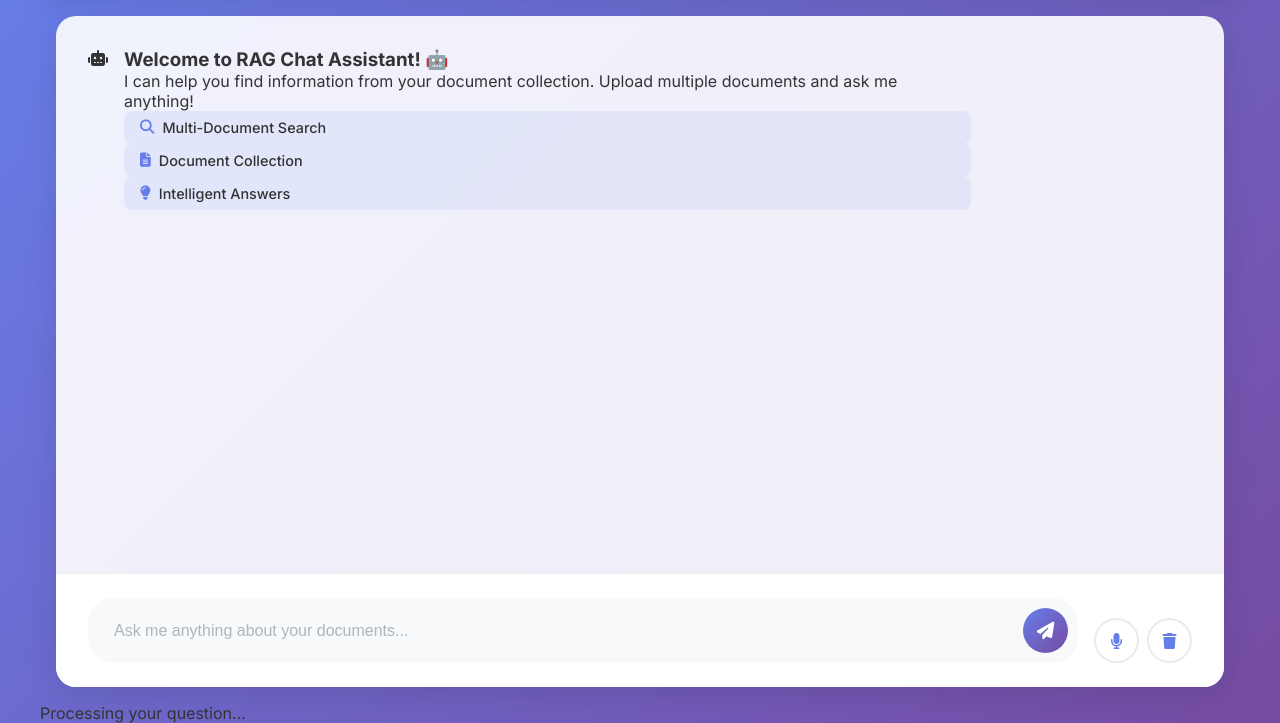
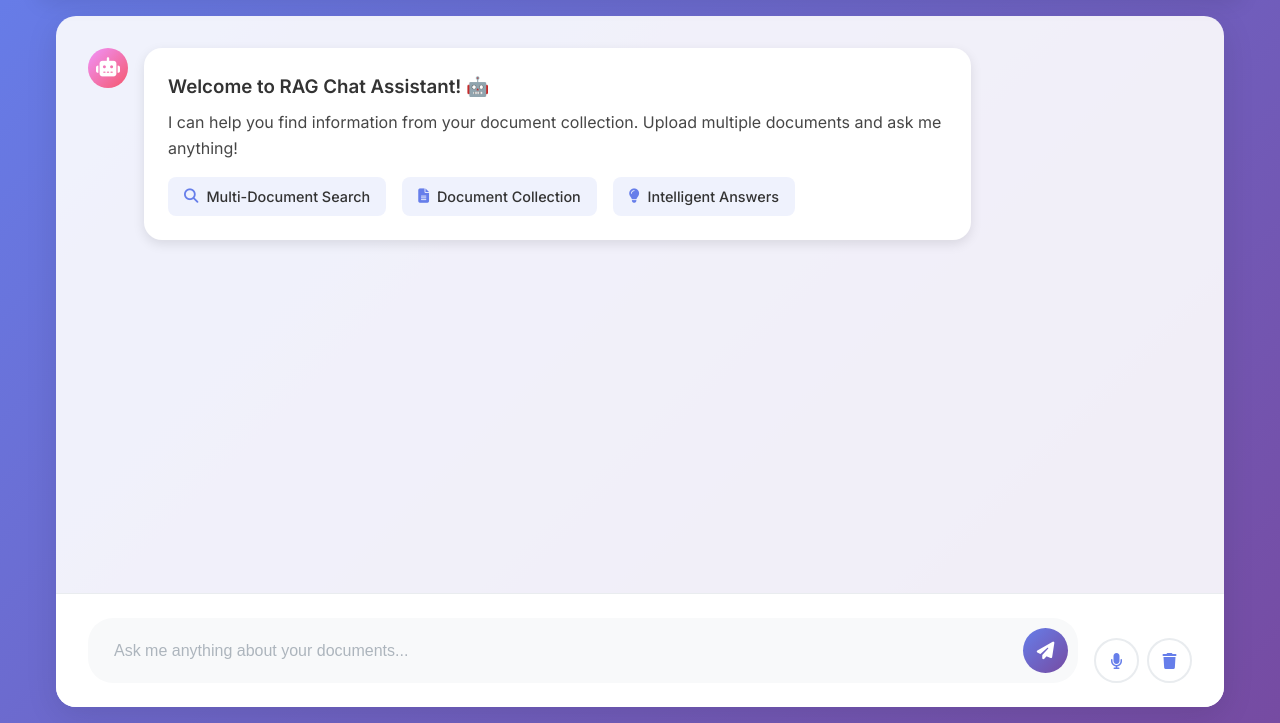
Before and after one commit to Umar-604/RAG, a Flask app: page / in a window 1280 px wide. Shown: the part 77-800 px from the top of the page. Run offline with Flask 3, Linux system fonts and the light colour scheme; parts of the project's set-up code (start-up, migrations or seed data) failed here and were passed over.

Commit message:
Update style.css

```diff
--- a/templates/static/style.css
+++ b/templates/static/style.css
@@ -161,6 +161,56 @@
     flex-direction: row-reverse;
 }
 
+.message-avatar {
+    width: 40px;
+    height: 40px;
+    border-radius: 50%;
+    display: flex;
+    align-items: center;
+    justify-content: center;
+    font-size: 1.2rem;
+    flex-shrink: 0;
+}
+
+.user-message .message-avatar {
+    background: linear-gradient(135deg, #667eea, #764ba2);
+    color: white;
+}
+
+.bot-message .message-avatar {
+    background: linear-gradient(135deg, #f093fb, #f5576c);
+    color: white;
+}
+
+.message-text {
+    background: white;
+    padding: 1.5rem;
+    border-radius: 18px;
+    box-shadow: 0 4px 12px rgba(0, 0, 0, 0.1);
+    line-height: 1.6;
+}
+
+.user-message .message-text {
+    background: linear-gradient(135deg, #667eea, #764ba2);
+    color: white;
+}
+
+.message-text h3 {
+    margin-bottom: 0.5rem;
+    font-weight: 600;
+}
+
+.message-text p {
+    margin-bottom: 1rem;
+    opacity: 0.9;
+}
+
+.features {
+    display: flex;
+    gap: 1rem;
+    flex-wrap: wrap;
+}
+
 .feature {
     display: flex;
     align-items: center;
@@ -267,3 +317,109 @@
     color: white;
     transform: scale(1.1);
 }
+
+/* Loading Overlay */
+.loading-overlay {
+    position: fixed;
+    top: 0;
+    left: 0;
+    width: 100%;
+    height: 100%;
+    background: rgba(0, 0, 0, 0.5);
+    display: flex;
+    align-items: center;
+    justify-content: center;
+    z-index: 1000;
+    backdrop-filter: blur(5px);
+}
+
+.loading-content {
+    background: white;
+    padding: 2rem;
+    border-radius: 20px;
+    text-align: center;
+    box-shadow: 0 8px 32px rgba(0, 0, 0, 0.2);
+}
+
+.spinner {
+    width: 40px;
+    height: 40px;
+    border: 4px solid #f3f3f3;
+    border-top: 4px solid #667eea;
+    border-radius: 50%;
+    animation: spin 1s linear infinite;
+    margin: 0 auto 1rem;
+}
+
+.loading-content p {
+    color: #666;
+    font-weight: 500;
+}
+
+/* Utility Classes */
+.hidden {
+    display: none !important;
+}
+
+/* Animations */
+@keyframes fadeInUp {
+    from {
+        opacity: 0;
+        transform: translateY(20px);
+    }
+    to {
+        opacity: 1;
+        transform: translateY(0);
+    }
+}
+
+@keyframes spin {
+    0% { transform: rotate(0deg); }
+    100% { transform: rotate(360deg); }
+}
+
+/* Responsive Design */
+@media (max-width: 768px) {
+    .header {
+        padding: 1rem;
+    }
+
+    .logo h1 {
+        font-size: 1.2rem;
+    }
+
+    .header-actions {
+        flex-direction: column;
+        gap: 0.5rem;
+    }
+
+    .document-status {
+        order: -1;
+    }
+
+    .chat-container {
+        margin: 0.5rem;
+        border-radius: 15px;
+    }
+
+    .chat-messages {
+        padding: 1rem;
+    }
+
+    .message-content {
+        max-width: 90%;
+    }
+
+    .input-container {
+        padding: 1rem;
+    }
+
+    .input-wrapper {
+        flex-direction: column;
+        gap: 0.5rem;
+    }
+
+    .input-actions {
+        justify-content: center;
+    }
+}
```
